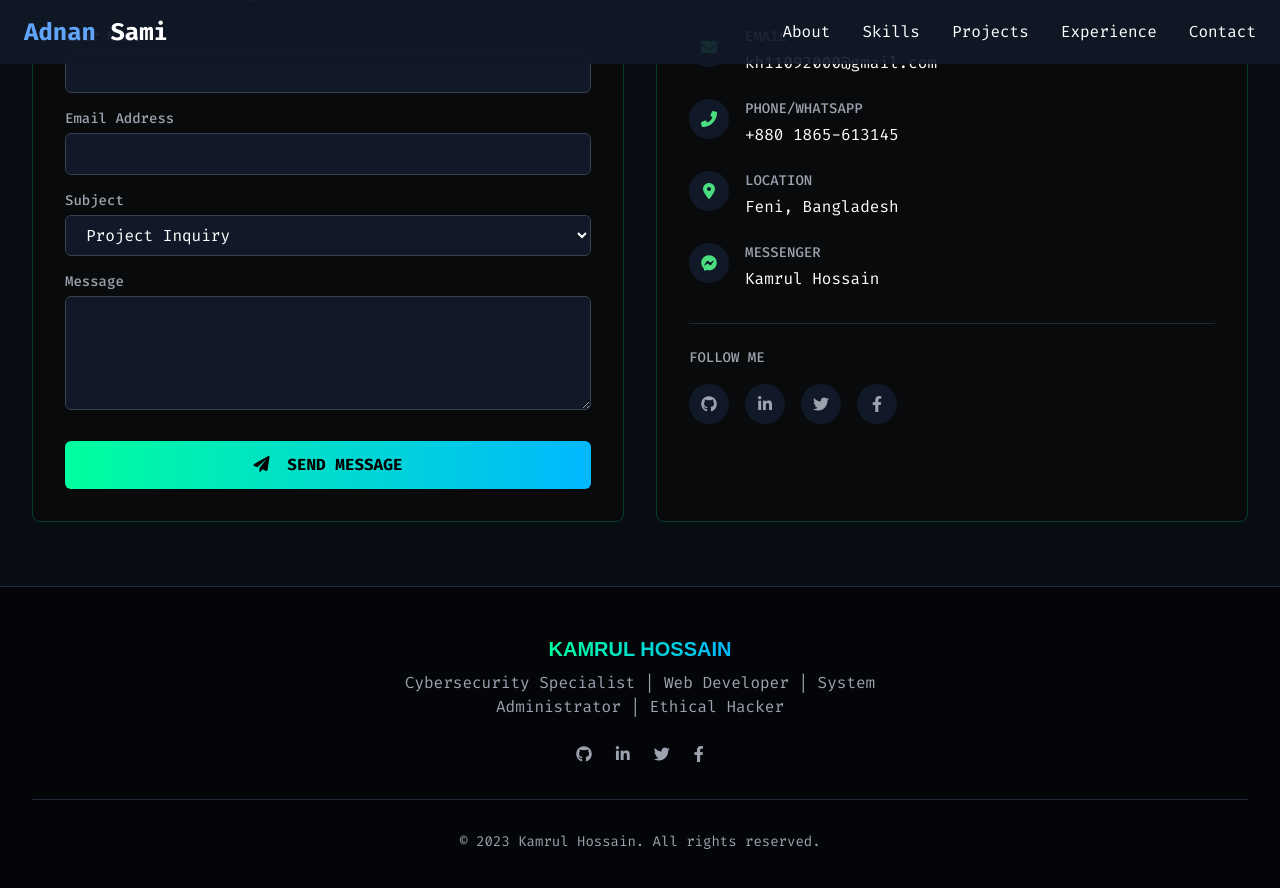
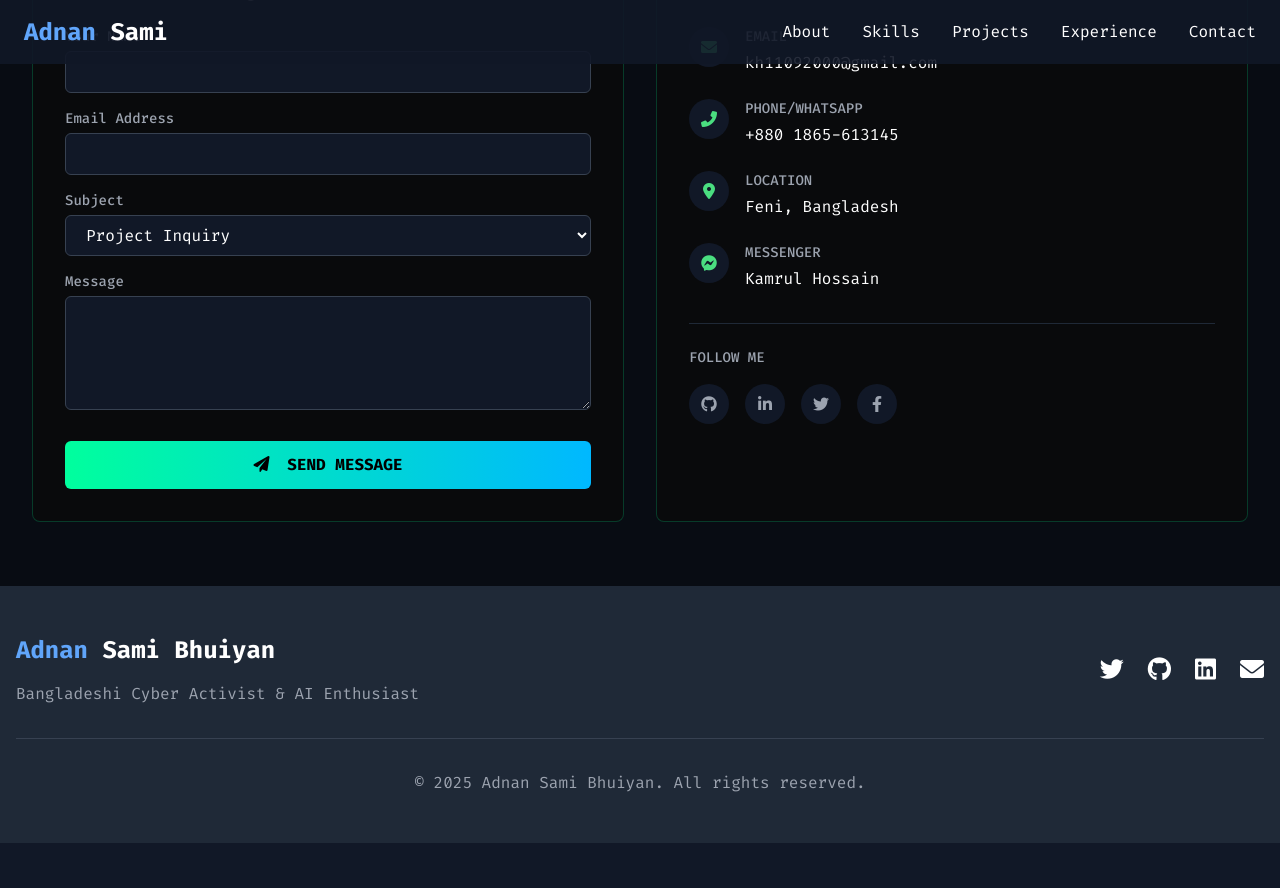
Before and after one commit to mdadnansamibhuiyan/mdadnansamibhuiyan.github.io, a Jekyll site: the page built from index.html, in a window 1280 px wide and 900 px high, scrolled down 4661 px. Shown: the top 888 px of the window. Built offline with Jekyll 4.4.1, drawn with Linux system fonts in a browser that asks for light colours; nearby versions of some CDN libraries; after the commit the page ends 5504 px from its top, so only the background shows below that.

Commit message:
Update footer.html

```diff
--- a/_includes/footer.html
+++ b/_includes/footer.html
@@ -1,30 +1,31 @@
-<!-- Footer -->
-    <footer class="bg-black bg-opacity-80 border-t border-gray-800">
-        <div class="max-w-7xl mx-auto py-12 px-4 overflow-hidden sm:px-6 lg:px-8">
-            <div class="flex flex-col items-center justify-center">
-                <span class="text-xl font-bold gradient-text title-font">KAMRUL HOSSAIN</span>
-                <p class="mt-2 text-gray-400 text-center max-w-lg">
-                    Cybersecurity Specialist | Web Developer | System Administrator | Ethical Hacker
-                </p>
-                <div class="mt-6 flex space-x-6">
-                    <a href="#" class="text-gray-400 hover:text-green-400">
+<footer class="bg-gray-800 py-12">
+  <div class="container mx-auto px-4">
+    <div class="flex flex-col md:flex-row justify-between items-center">
+      <div class="mb-6 md:mb-0">
+        <h2 class="text-2xl font-bold mb-4">
+          <span class="text-blue-400">Adnan</span> Sami Bhuiyan
+        </h2>
+        <p class="text-gray-400">Bangladeshi Cyber Activist & AI Enthusiast</p>
+      </div>
+
+      <div class="flex space-x-6">
+        <a href="https://twitter.com/{{ site.social.twitter }}" target="_blank" class="text-2xl hover:text-blue-400 transition">
+          <i class="fab fa-twitter"></i>
+        </a>
+        <a href="https://github.com/{{ site.social.github }}" target="_blank" class="text-2xl hover:text-blue-400 transition">
           <i class="fab fa-github"></i>
         </a>
-                    <a href="#" class="text-gray-400 hover:text-green-400">
-                        <i class="fab fa-linkedin-in"></i>
+        <a href="https://linkedin.com/in/{{ site.social.linkedin }}" target="_blank" class="text-2xl hover:text-blue-400 transition">
+          <i class="fab fa-linkedin"></i>
         </a>
-                    <a href="#" class="text-gray-400 hover:text-green-400">
-                        <i class="fab fa-twitter"></i>
-                    </a>
-                    <a href="#" class="text-gray-400 hover:text-green-400">
-                        <i class="fab fa-facebook-f"></i>
+        <a href="mailto:{{ site.social.email }}" class="text-2xl hover:text-blue-400 transition">
+          <i class="fas fa-envelope"></i>
         </a>
       </div>
     </div>
-            <div class="mt-8 pt-8 border-t border-gray-800 text-center">
-                <p class="text-gray-400 text-sm">
-                    &copy; 2023 Kamrul Hossain. All rights reserved.
-                </p>
+
+    <div class="border-t border-gray-700 mt-8 pt-8 text-center text-gray-400">
+      <p>&copy; {{ 'now' | date: "%Y" }} Adnan Sami Bhuiyan. All rights reserved.</p>
     </div>
   </div>
 </footer>
```
Lines whose indentation alone changed are shown as unchanged.
